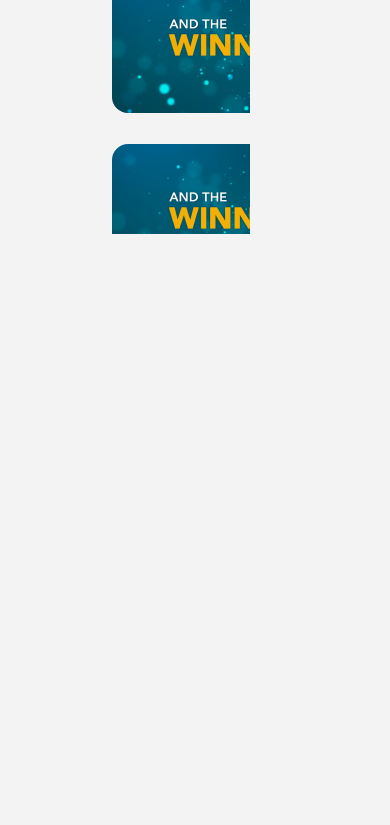
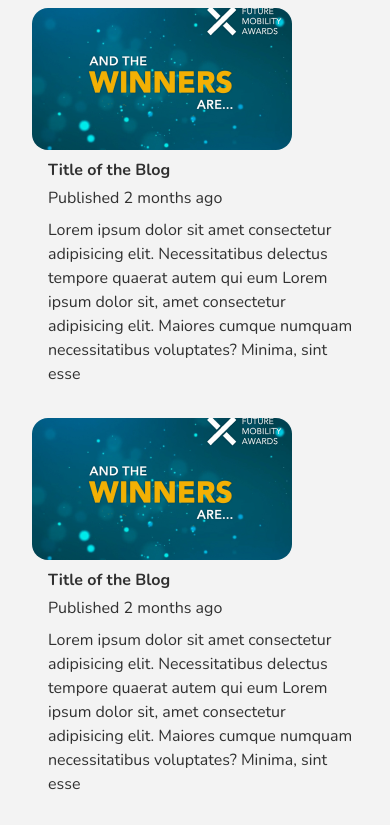
Before and after one commit to DataTor-Team/DT-website-v1.0, a website: page src/blog.html in a window 390 px wide. Shown: the part 610-1435 px from the top of the page. Before the commit the page ends 844 px from the top, so only its background shows below. Drawn offline with nearby package versions, Linux system fonts and the light colour scheme.

Commit message:
IATW add responsiveness to blog page

```diff
--- a/src/blog.html
+++ b/src/blog.html
@@ -105,14 +105,14 @@
       </nav>
     </div>
     <!-- End of Navbar -->
-    <section class="w-screen h-screen">
-      <div class="sectionPaddings">
-        <h1 class="DTheading">Blog</h1>
+    <section class="w-screen min-h-screen">
+      <div class="lg:px-[8rem] lg:py-[7rem] px-8 py-6 mt-24 lg:mt-0">
+        <h1 class="text-4xl lg:text-5xl mb-8 font-bold text-left">Blog</h1>
 
-        <div
-          class="w-10/12  DThideScrollbar block overflow-y-scroll"
-        >
-          <div class="inline-flex flex-row justify-between items-center">
+        <div class="w-full lg:w-10/12 DThideScrollbar block overflow-y-scroll">
+          <div
+            class="inline-flex flex-col lg:flex-row justify-between items-start lg:items-center my-4"
+          >
             <img
               class="rounded-[1rem]"
               src="assets/pressreleasecover.png"
@@ -121,9 +121,11 @@
             <div
               class="inline-flex flex-col items-start justify-start flex-1 ml-4"
             >
-              <h5 class="font-bold text-base mb-1">Title of the Blog</h5>
+              <h5 class="font-bold text-base mb-1 my-2 lg:my-0">
+                Title of the Blog
+              </h5>
               <p class="mb-2">Published 2 months ago</p>
-              <p class="w-[45rem] h-fit break-normal">
+              <p class="w-full lg:w-[45rem] lg:h-fit break-normal">
                 Lorem ipsum dolor sit amet consectetur adipisicing elit.
                 Necessitatibus delectus tempore quaerat autem qui eum Lorem
                 ipsum dolor sit, amet consectetur adipisicing elit. Maiores
@@ -132,7 +134,9 @@
             </div>
           </div>
 
-          <div class="inline-flex mt-6 flex-row justify-between items-center">
+          <div
+            class="inline-flex flex-col lg:flex-row justify-between items-start lg:items-center my-4"
+          >
             <img
               class="rounded-[1rem]"
               src="assets/pressreleasecover.png"
@@ -141,9 +145,11 @@
             <div
               class="inline-flex flex-col items-start justify-start flex-1 ml-4"
             >
-              <h5 class="font-bold text-base mb-1">Title of the Blog</h5>
+              <h5 class="font-bold text-base mb-1 my-2 lg:my-0">
+                Title of the Blog
+              </h5>
               <p class="mb-2">Published 2 months ago</p>
-              <p class="w-[45rem] h-fit break-normal">
+              <p class="w-full lg:w-[45rem] lg:h-fit break-normal">
                 Lorem ipsum dolor sit amet consectetur adipisicing elit.
                 Necessitatibus delectus tempore quaerat autem qui eum Lorem
                 ipsum dolor sit, amet consectetur adipisicing elit. Maiores
@@ -152,7 +158,9 @@
             </div>
           </div>
 
-          <div class="inline-flex mt-6 flex-row justify-between items-center">
+          <div
+            class="inline-flex flex-col lg:flex-row justify-between items-start lg:items-center my-4"
+          >
             <img
               class="rounded-[1rem]"
               src="assets/pressreleasecover.png"
@@ -161,9 +169,11 @@
             <div
               class="inline-flex flex-col items-start justify-start flex-1 ml-4"
             >
-              <h5 class="font-bold text-base mb-1">Title of the Blog</h5>
+              <h5 class="font-bold text-base mb-1 my-2 lg:my-0">
+                Title of the Blog
+              </h5>
               <p class="mb-2">Published 2 months ago</p>
-              <p class="w-[45rem] h-fit break-normal">
+              <p class="w-full lg:w-[45rem] lg:h-fit break-normal">
                 Lorem ipsum dolor sit amet consectetur adipisicing elit.
                 Necessitatibus delectus tempore quaerat autem qui eum Lorem
                 ipsum dolor sit, amet consectetur adipisicing elit. Maiores
@@ -172,7 +182,9 @@
             </div>
           </div>
 
-          <div class="inline-flex mt-6 flex-row justify-between items-center">
+          <div
+            class="inline-flex flex-col lg:flex-row justify-between items-start lg:items-center my-4"
+          >
             <img
               class="rounded-[1rem]"
               src="assets/pressreleasecover.png"
@@ -181,9 +193,11 @@
             <div
               class="inline-flex flex-col items-start justify-start flex-1 ml-4"
             >
-              <h5 class="font-bold text-base mb-1">Title of the Blog</h5>
+              <h5 class="font-bold text-base mb-1 my-2 lg:my-0">
+                Title of the Blog
+              </h5>
               <p class="mb-2">Published 2 months ago</p>
-              <p class="w-[45rem] h-fit break-normal">
+              <p class="w-full lg:w-[45rem] lg:h-fit break-normal">
                 Lorem ipsum dolor sit amet consectetur adipisicing elit.
                 Necessitatibus delectus tempore quaerat autem qui eum Lorem
                 ipsum dolor sit, amet consectetur adipisicing elit. Maiores
```
